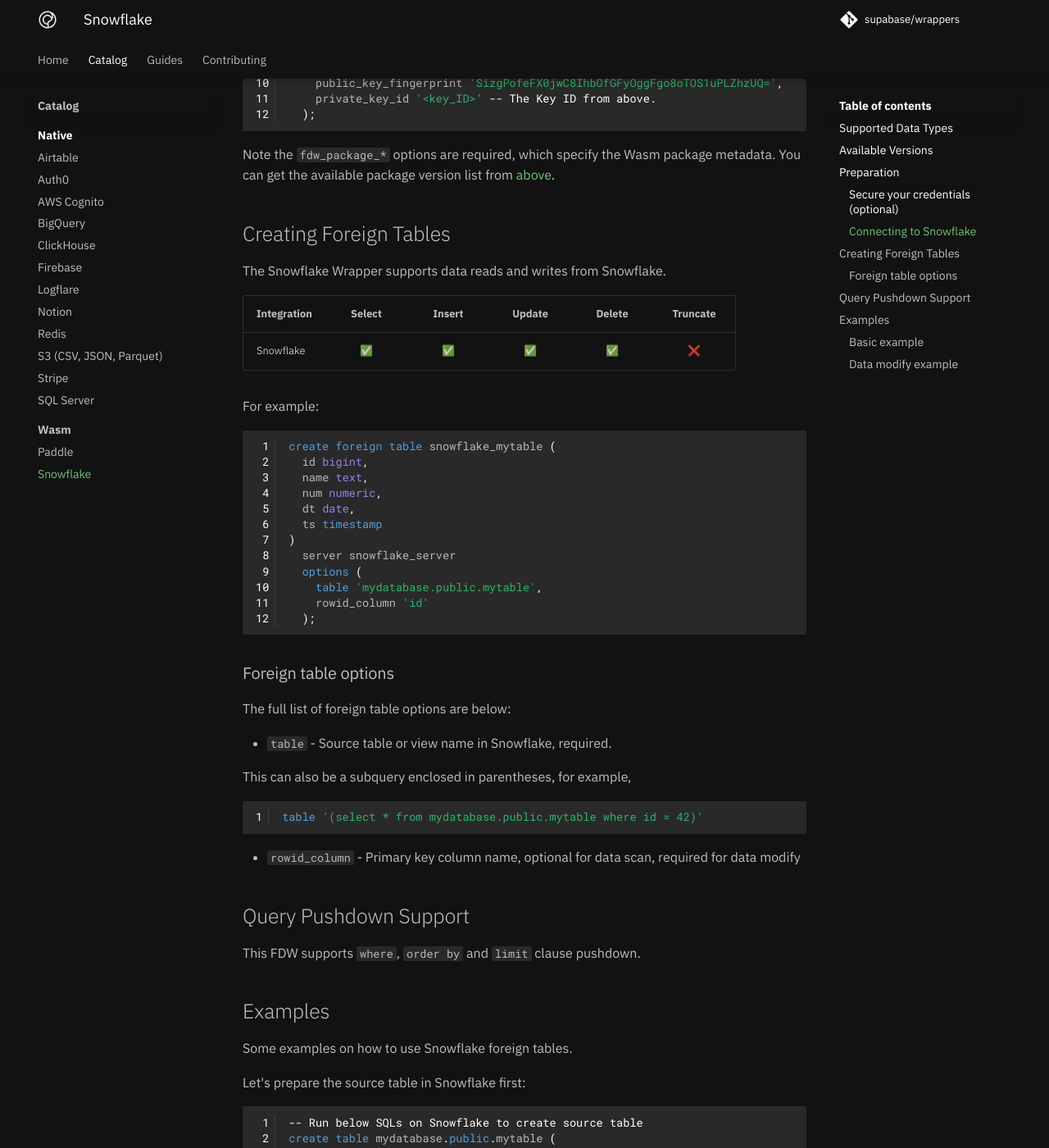
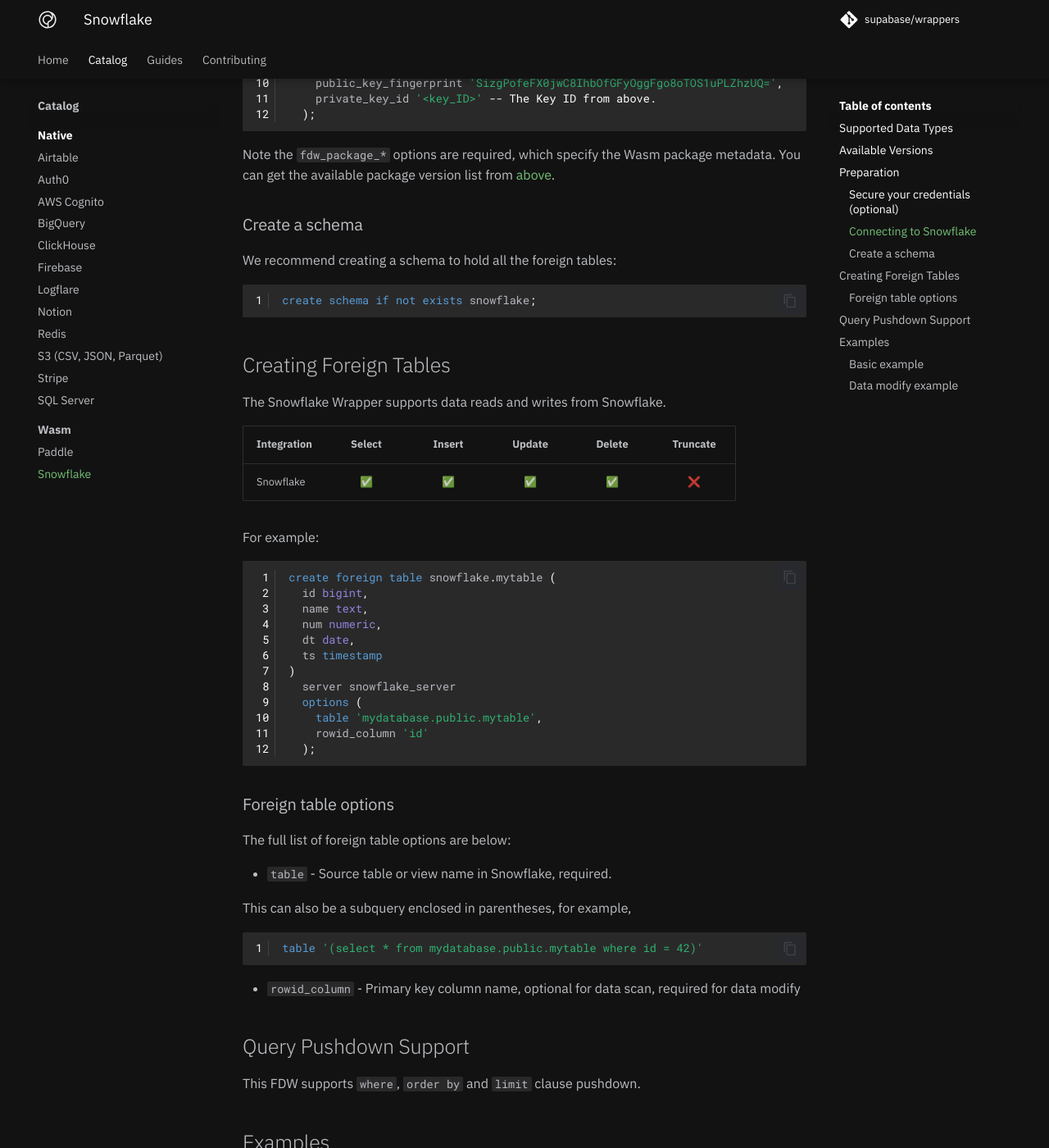
Before and after one commit to supabase/wrappers, an MkDocs documentation site: the page built from docs/catalog/snowflake.md, in a window 1280 px wide and 1400 px high, scrolled down 2491 px. Shown: the whole window at 82% size. Built offline with MkDocs 1.6.1 and Material for MkDocs 9.7.7, drawn with Linux system fonts in a browser that asks for light colours; comment, search, counter and statistics services are not loaded; some of the changed text lies outside the part shown.

Commit message:
add code copy feature

````diff
--- a/docs/catalog/snowflake.md
+++ b/docs/catalog/snowflake.md
@@ -112,6 +112,14 @@
 
 Note the `fdw_package_*` options are required, which specify the Wasm package metadata. You can get the available package version list from [above](#available-versions).
 
+### Create a schema
+
+We recommend creating a schema to hold all the foreign tables:
+
+```sql
+create schema if not exists snowflake;
+```
+
 ## Creating Foreign Tables
 
 The Snowflake Wrapper supports data reads and writes from Snowflake.
@@ -123,7 +131,7 @@
 For example:
 
 ```sql
-create foreign table snowflake_mytable (
+create foreign table snowflake.mytable (
   id bigint,
   name text,
   num numeric,
@@ -162,6 +170,9 @@
 Let's prepare the source table in Snowflake first:
 
 ```sql
+-- Create a database
+create database if not exists mydatabase;
+
 -- Run below SQLs on Snowflake to create source table
 create table mydatabase.public.mytable (
   id number(38,0),
@@ -183,7 +194,7 @@
 This example will create a "foreign table" inside your Postgres database and query its data. First, we can create a schema to hold all the Snowflake foreign tables.
 
 ```sql
-create schema snowflake;
+create schema if not exists snowflake;
 ```
 
 Then create the foreign table and query it, for example:
--- a/mkdocs.yaml
+++ b/mkdocs.yaml
@@ -57,6 +57,8 @@
     logo: 'assets/wrappers.svg'
     homepage: https://supabase.github.io/wrappers
     features:
+      - content.code.annotate
+      - content.code.copy
       - navigation.expand
       - navigation.tabs
       - navigation.tabs.sticky
````
Also changed, not shown: docs/catalog/paddle.md (+11 -3 lines).
